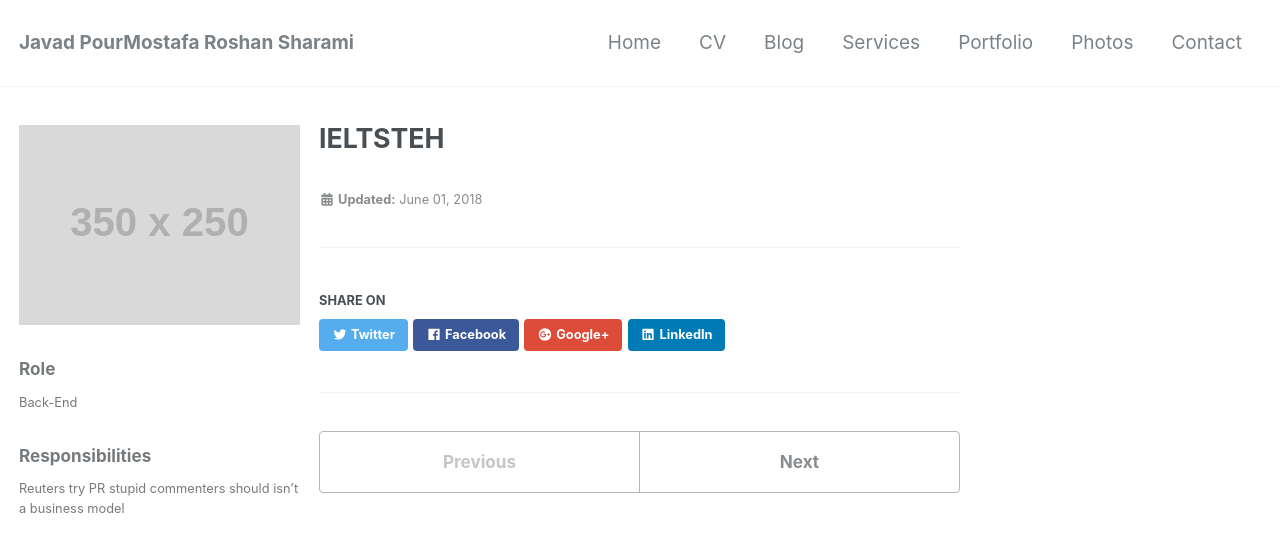
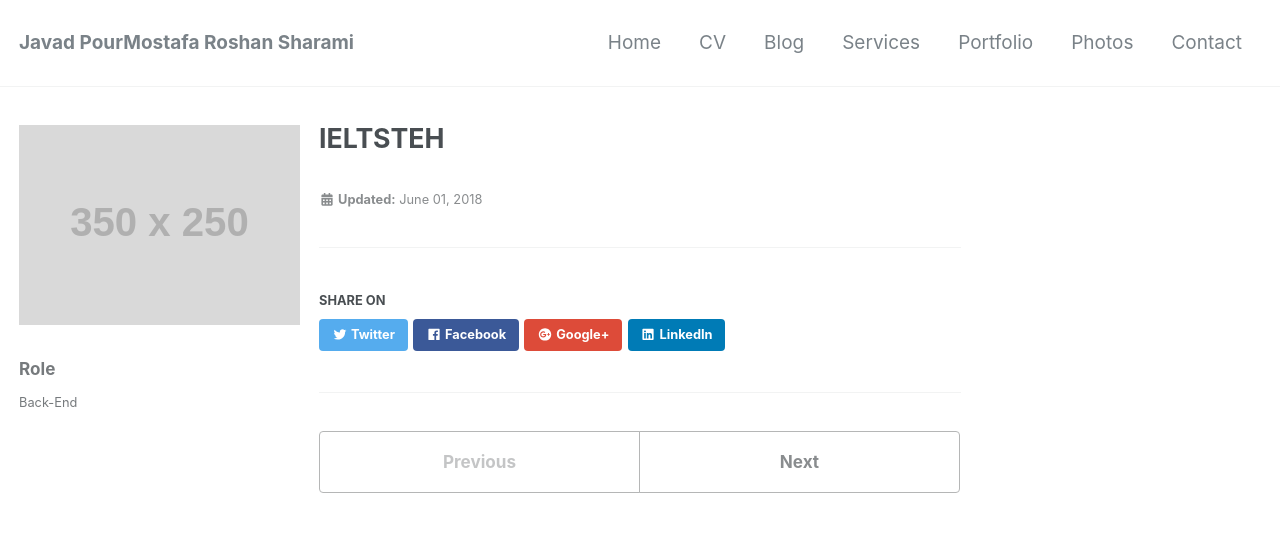
Before and after one commit to JoyeBright/JoyeBright.github.io, a Jekyll site: the page built from _portfolio/ieltsteh.md, in a window 1280 px wide and 900 px high. Shown: the top 552 px of the window. Built offline with Jekyll 4.4.1, drawn with Linux system fonts in a browser that asks for light colours; nearby versions of some CDN libraries.

Commit message:
Update ieltsteh.md

```diff
--- a/_portfolio/ieltsteh.md
+++ b/_portfolio/ieltsteh.md
@@ -6,7 +6,6 @@ sidebar:
   - title: "Role"
     image: http://placehold.it/350x250
     image_alt: "logo"
-    text: "‌Back-End"
-  - title: "Responsibilities"
-    text: "Reuters try PR stupid commenters should isn't a business model"
+    text: "Back-End"
+
 ---
```
